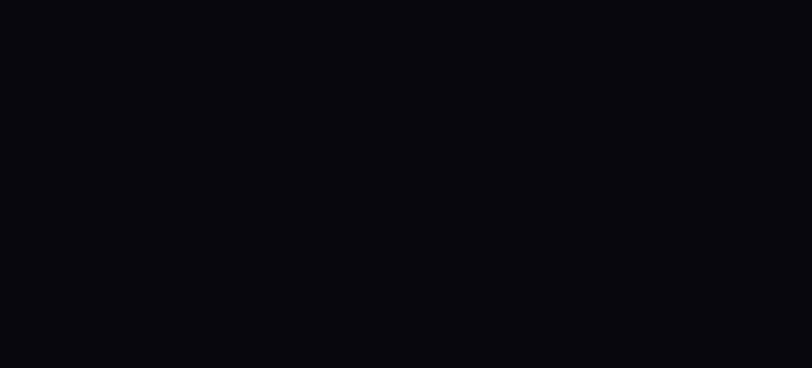
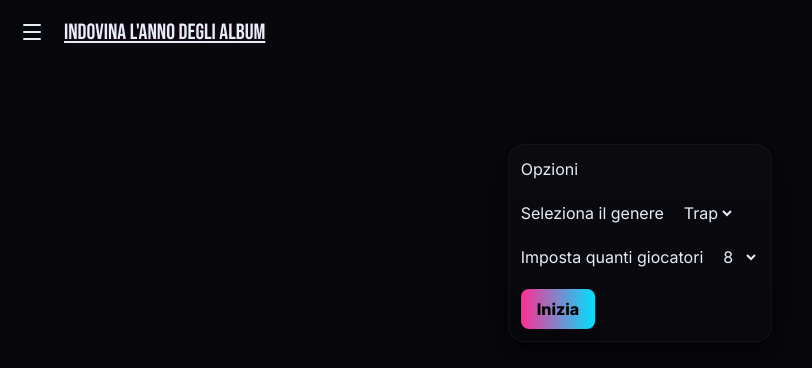
Before and after one commit to NicolasBrazzo/Dark-Polo-Games, a React (Vite) app: page /uwufufu in a window 1280 px wide. Before the commit this address had no page. Shown: the top 368 px of the page, without its empty margins (0-812 px from the left). Built offline with nearby package versions, Linux system fonts and the light colour scheme.

Commit message:
started uwufufu

```diff
--- a/src/App.jsx
+++ b/src/App.jsx
@@ -2,6 +2,7 @@ import { BrowserRouter, Route, Routes } from "react-router-dom";
 import { Home } from "./pages/Home";
 import { IndovinaChiRapper } from "./pages/IndovinaChiRapper";
 import { GuessAlbumYear } from "./pages/GuessAlbumYear";
+import { Uwufufu } from "./pages/Uwufufu";
 
 function App() {
   return (
@@ -11,6 +12,7 @@ function App() {
           <Route path="/" element={<Home/>}/>
           <Route path="/indovinaChiRapper" element={<IndovinaChiRapper/>}/>
           <Route path="/indovinaAlbumAnno" element={<GuessAlbumYear/>}/>
+          <Route path="/uwufufu" element={<Uwufufu/>}/>
         </Routes>
       </BrowserRouter>
     </div>
--- a/src/data/gamesData.js
+++ b/src/data/gamesData.js
@@ -32,4 +32,15 @@ export const GAMES = {
     ],
     disabledButton: false,
   },
+  "uwufufu-trap": {
+    title: "Uwufufu Trap",
+    subtitle:
+      "Crea la tua classifica dei tuoi trapper italiani preferiti lasciandone uno solo",
+    route: "/uwufufu",
+    rules: ["SHOUT"],
+    howTo: [
+      "da inserire"
+    ],
+    disabledButton: true,
+  },
 };
--- a/src/data/rappers.js
+++ b/src/data/rappers.js
@@ -1,7 +1,3 @@
-// Dataset aggiornato: proprietà coerenti con QUESTIONS "oggettive" (true/false).
-// Espanso a 50 rapper/trapper italiani, includendo la nuova generazione
-// Rimossi duplicati (Guè/Gué Pequeno) e aggiunti artisti emergenti
-
 export const RAPPERS = [
   {
     id: 1,
@@ -27,6 +23,7 @@ export const RAPPERS = [
     rapper_singer: true,
     label_indipendente: false,
     voice_distinctive: true,
+    genre: ["rap", "trap", "pop"],
   },
   {
     id: 2,
@@ -52,6 +49,7 @@ export const RAPPERS = [
     rapper_singer: false,
     label_indipendente: false,
     voice_distinctive: true,
+    genre: ["rap"],
   },
   {
     id: 3,
@@ -77,6 +75,7 @@ export const RAPPERS = [
     rapper_singer: false,
     label_indipendente: false,
     voice_distinctive: true,
+    genre: ["trap", "drill", "rap"],
   },
   {
     id: 4,
@@ -102,6 +101,7 @@ export const RAPPERS = [
     rapper_singer: true,
     label_indipendente: true,
     voice_distinctive: false,
+    genre: ["trap", "pop"],
   },
   {
     id: 5,
@@ -127,6 +127,7 @@ export const RAPPERS = [
     rapper_singer: true,
     label_indipendente: false,
     voice_distinctive: true,
+    genre: ["rap", "trap", "pop"],
   },
   {
     id: 6,
@@ -152,6 +153,7 @@ export const RAPPERS = [
     rapper_singer: true,
     label_indipendente: true,
     voice_distinctive: false,
+    genre: ["trap", "pop"],
   },
   {
     id: 7,
@@ -177,6 +179,7 @@ export const RAPPERS = [
     rapper_singer: true,
     label_indipendente: false,
     voice_distinctive: false,
+    genre: ["trap", "pop", "rap"],
   },
   {
     id: 8,
@@ -202,6 +205,7 @@ export const RAPPERS = [
     rapper_singer: true,
     label_indipendente: false,
     voice_distinctive: true,
+    genre: ["trap", "pop"],
   },
   {
     id: 9,
@@ -227,6 +231,7 @@ export const RAPPERS = [
     rapper_singer: true,
     label_indipendente: false,
     voice_distinctive: true,
+    genre: ["trap", "rap", "pop"],
   },
   {
     id: 10,
@@ -252,6 +257,7 @@ export const RAPPERS = [
     rapper_singer: true,
     label_indipendente: false,
     voice_distinctive: true,
+    genre: ["rap", "pop", "trap"],
   },
   {
     id: 11,
@@ -277,6 +283,7 @@ export const RAPPERS = [
     rapper_singer: true,
     label_indipendente: false,
     voice_distinctive: true,
+    genre: ["trap"],
   },
   {
     id: 12,
@@ -302,6 +309,7 @@ export const RAPPERS = [
     rapper_singer: true,
     label_indipendente: false,
     voice_distinctive: true,
+    genre: ["rap", "pop"],
   },
   {
     id: 13,
@@ -327,6 +335,7 @@ export const RAPPERS = [
     rapper_singer: false,
     label_indipendente: false,
     voice_distinctive: true,
+    genre: ["trap", "drill", "rap"],
   },
   {
     id: 14,
@@ -352,6 +361,7 @@ export const RAPPERS = [
     rapper_singer: true,
     label_indipendente: false,
     voice_distinctive: true,
+    genre: ["trap", "rap"],
   },
   {
     id: 15,
@@ -377,6 +387,7 @@ export const RAPPERS = [
     rapper_singer: false,
     label_indipendente: false,
     voice_distinctive: true,
+    genre: ["rap"],
   },
   {
     id: 16,
@@ -402,6 +413,7 @@ export const RAPPERS = [
     rapper_singer: true,
     label_indipendente: true,
     voice_distinctive: false,
+    genre: ["trap", "rap", "pop"],
   },
   {
     id: 17,
@@ -427,6 +439,7 @@ export const RAPPERS = [
     rapper_singer: false,
     label_indipendente: false,
     voice_distinctive: false,
+    genre: ["drill", "trap"],
   },
   {
     id: 18,
@@ -452,6 +465,7 @@ export const RAPPERS = [
     rapper_singer: false,
     label_indipendente: false,
     voice_distinctive: true,
+    genre: ["rap"],
   },
   {
     id: 19,
@@ -477,6 +491,7 @@ export const RAPPERS = [
     rapper_singer: true,
     label_indipendente: false,
     voice_distinctive: true,
+    genre: ["rap", "pop"],
   },
   {
     id: 20,
@@ -502,6 +517,7 @@ export const RAPPERS = [
     rapper_singer: true,
     label_indipendente: true,
     voice_distinctive: false,
+    genre: ["pop", "trap"],
   },
   {
     id: 21,
@@ -527,6 +543,7 @@ export const RAPPERS = [
     rapper_singer: true,
     label_indipendente: false,
     voice_distinctive: true,
+    genre: ["rap", "pop"],
   },
   {
     id: 22,
@@ -552,6 +569,7 @@ export const RAPPERS = [
     rapper_singer: true,
     label_indipendente: false,
     voice_distinctive: true,
+    genre: ["rap"],
   },
   {
     id: 23,
@@ -577,6 +595,7 @@ export const RAPPERS = [
     rapper_singer: false,
     label_indipendente: false,
     voice_distinctive: true,
+    genre: ["rap"],
   },
   {
     id: 24,
@@ -602,6 +621,7 @@ export const RAPPERS = [
     rapper_singer: false,
     label_indipendente: false,
     voice_distinctive: true,
+    genre: ["rap"],
   },
   {
     id: 25,
@@ -627,6 +647,7 @@ export const RAPPERS = [
     rapper_singer: false,
     label_indipendente: false,
     voice_distinctive: true,
+    genre: ["trap", "rap"],
   },
   {
     id: 26,
@@ -652,6 +673,7 @@ export const RAPPERS = [
     rapper_singer: true,
     label_indipendente: false,
     voice_distinctive: true,
+    genre: ["pop", "rap"],
   },
   {
     id: 27,
@@ -677,6 +699,7 @@ export const RAPPERS = [
     rapper_singer: true,
     label_indipendente: false,
     voice_distinctive: false,
+    genre: ["pop", "rap"],
   },
   {
     id: 28,
@@ -702,6 +725,7 @@ export const RAPPERS = [
     rapper_singer: false,
     label_indipendente: false,
     voice_distinctive: true,
+    genre: ["rap"],
   },
   {
     id: 29,
@@ -727,6 +751,7 @@ export const RAPPERS = [
     rapper_singer: false,
     label_indipendente: false,
     voice_distinctive: true,
+    genre: ["rap"],
   },
   {
     id: 30,
@@ -752,6 +777,7 @@ export const RAPPERS = [
     rapper_singer: false,
     label_indipendente: false,
     voice_distinctive: true,
+    genre: ["rap"],
   },
   {
     id: 31,
@@ -777,6 +803,7 @@ export const RAPPERS = [
     rapper_singer: false,
     label_indipendente: false,
     voice_distinctive: true,
+    genre: ["rap"],
   },
   {
     id: 32,
@@ -802,6 +829,7 @@ export const RAPPERS = [
     rapper_singer: false,
     label_indipendente: false,
     voice_distinctive: true,
+    genre: ["rap"],
   },
   {
     id: 33,
@@ -827,6 +855,7 @@ export const RAPPERS = [
     rapper_singer: false,
     label_indipendente: false,
     voice_distinctive: false,
+    genre: ["pop", "rap"],
   },
   {
     id: 34,
@@ -852,6 +881,7 @@ export const RAPPERS = [
     rapper_singer: false,
     label_indipendente: false,
     voice_distinctive: false,
+    genre: ["drill", "trap"],
   },
   {
     id: 35,
@@ -877,6 +907,7 @@ export const RAPPERS = [
     rapper_singer: true,
     label_indipendente: true,
     voice_distinctive: false,
+    genre: ["trap", "pop"],
   },
   {
     id: 36,
@@ -902,6 +933,7 @@ export const RAPPERS = [
     rapper_singer: true,
     label_indipendente: true,
     voice_distinctive: false,
+    genre: ["trap", "pop"],
   },
   {
     id: 37,
@@ -927,6 +959,7 @@ export const RAPPERS = [
     rapper_singer: true,
     label_indipendente: true,
     voice_distinctive: false,
+    genre: ["trap", "rap"],
   },
   {
     id: 38,
@@ -952,6 +985,7 @@ export const RAPPERS = [
     rapper_singer: false,
     label_indipendente: false,
     voice_distinctive: true,
+    genre: ["rap"],
   },
   {
     id: 39,
@@ -977,6 +1011,7 @@ export const RAPPERS = [
     rapper_singer: false,
     label_indipendente: false,
     voice_distinctive: true,
+    genre: ["rap"],
   },
   {
     id: 40,
@@ -1002,6 +1037,7 @@ export const RAPPERS = [
     rapper_singer: true,
     label_indipendente: true,
     voice_distinctive: false,
+    genre: ["trap", "pop"],
   },
   {
     id: 41,
@@ -1027,6 +1063,7 @@ export const RAPPERS = [
     rapper_singer: false,
     label_indipendente: false,
     voice_distinctive: true,
+    genre: ["rap"],
   },
   {
     id: 42,
@@ -1052,6 +1089,7 @@ export const RAPPERS = [
     rapper_singer: true,
     label_indipendente: false,
     voice_distinctive: false,
+    genre: ["trap", "pop"],
   },
   {
     id: 43,
@@ -1077,6 +1115,7 @@ export const RAPPERS = [
     rapper_singer: true,
     label_indipendente: true,
     voice_distinctive: false,
+    genre: ["trap", "pop"],
   },
   {
     id: 44,
@@ -1102,6 +1141,7 @@ export const RAPPERS = [
     rapper_singer: true,
     label_indipendente: false,
     voice_distinctive: true,
+    genre: ["trap", "pop"],
   },
   {
     id: 45,
@@ -1127,6 +1167,7 @@ export const RAPPERS = [
     rapper_singer: true,
     label_indipendente: true,
     voice_distinctive: false,
+    genre: ["trap", "pop"],
   },
   {
     id: 46,
@@ -1152,6 +1193,7 @@ export const RAPPERS = [
     rapper_singer: false,
     label_indipendente: false,
     voice_distinctive: true,
+    genre: ["rap"],
   },
   {
     id: 47,
@@ -1177,6 +1219,7 @@ export const RAPPERS = [
     rapper_singer: false,
     label_indipendente: false,
     voice_distinctive: true,
+    genre: ["rap"],
   },
   {
     id: 48,
@@ -1202,6 +1245,7 @@ export const RAPPERS = [
     rapper_singer: true,
     label_indipendente: false,
     voice_distinctive: true,
+    genre: ["rap", "pop"],
   },
   {
     id: 49,
@@ -1227,6 +1271,7 @@ export const RAPPERS = [
     rapper_singer: true,
     label_indipendente: false,
     voice_distinctive: false,
+    genre: ["trap", "rap", "pop"],
   },
   {
     id: 50,
@@ -1252,8 +1297,9 @@ export const RAPPERS = [
     rapper_singer: false,
     label_indipendente: false,
     voice_distinctive: false,
+    genre: ["trap", "rap"],
   },
-    {
+  {
     id: 51,
     name: "Melons",
     img: "https://i.scdn.co/image/ab6761610000e5eb340ab4af0d5264450904c8d9",
@@ -1277,5 +1323,6 @@ export const RAPPERS = [
     rapper_singer: false,
     label_indipendente: false,
     voice_distinctive: true,
+    genre: ["trap", "rap"],
   },
 ];
--- /dev/null
+++ b/src/pages/Uwufufu.jsx
@@ -0,0 +1,114 @@
+import { Sidebar } from "../components/Sidebar";
+import { useEffect, useMemo, useState } from "react";
+import { RAPPERS } from "../data/rappers";
+
+export const Uwufufu = () => {
+  const [isSidebarOpen, setIsSidebarOpen] = useState(false);
+  const [isGameStarted, setIsGameStarted] = useState(false);
+
+  const [numberElements, setNumberElements] = useState(8);
+  const [genreSelected, setGenreSelected] = useState("trap");
+
+  const [players, setPlayers] = useState([]);
+
+  const [deletedRappers, setDeletedRappers] = useState([]);
+  const [nextPool, setNextPool] = useState([]);
+
+  useEffect(() => {
+    console.log(players);
+  }, [players, nextPool]);
+
+  // helper: Fisher-Yates shuffle in place (ritorna una copia shuffled)
+  const shuffle = (arr) => {
+    const a = [...arr];
+    for (let i = a.length - 1; i > 0; i--) {
+      const j = Math.floor(Math.random() * (i + 1));
+      [a[i], a[j]] = [a[j], a[i]];
+    }
+    return a;
+  };
+
+  const insertPlayer = (number, genre) => {
+    const filtered = RAPPERS.filter(
+      (rapper) => Array.isArray(rapper.genre) && rapper.genre.includes(genre)
+    );
+
+    const shuffled = shuffle(filtered);
+    const take =
+      typeof number === "number" ? shuffled.slice(0, number) : shuffled;
+
+    setPlayers((prev) => [...prev, ...take]);
+  };
+
+  const playerSelected = (rapper) => {
+    setNextPool([...nextPool, rapper]);
+    setPlayers([...players.filter((elem) => elem.id !== rapper.id)]);
+  };
+
+  return (
+    <div>
+      <div className="flex items-center">
+        <Sidebar open={isSidebarOpen} setOpening={setIsSidebarOpen} />
+        <h1 className="neon-subtitle underline">Indovina l'anno degli album</h1>
+      </div>
+      <div className="flex justify-center items-center mt-20">
+        {!isGameStarted ? (
+          <div className="card flex flex-col gap-5">
+            <h1>Opzioni</h1>
+            <div className="flex gap-4">
+              <label htmlFor="genre">Seleziona il genere</label>
+              <select
+                name="genre"
+                id="genre"
+                value={genreSelected}
+                onChange={(e) => setGenreSelected(e.currentTarget.value)}
+              >
+                <option value="trap">Trap</option>
+                <option value="rap">Rap</option>
+                <option value="pop">Pop</option>
+                <option value="drill">Drill</option>
+              </select>
+            </div>
+
+            <div className="flex gap-4">
+              <label htmlFor="numberSelected">Imposta quanti giocatori</label>
+              <select
+                name="numberSelected"
+                id="numberSelected
+              "
+                value={numberElements}
+                onChange={(e) => setNumberElements(e.currentTarget.value)}
+              >
+                <option value="8">8</option>
+                <option value="16">16</option>
+                <option value="32">32</option>
+              </select>
+            </div>
+            <div>
+              <button
+                className="btn-primary"
+                onClick={() => {
+                  insertPlayer(numberElements, genreSelected);
+                  setIsGameStarted(true);
+                }}
+              >
+                Inizia
+              </button>
+            </div>
+          </div>
+        ) : (
+          <div className="card">
+            <div className="flex items-center justify-center gap-3">
+              {players.slice(0, 2).map((elem, key) => (
+                <div key={key} onClick={() => playerSelected(elem)}>
+                  <h1>{elem.name}</h1>
+                  <img src={elem.img} alt="" className="w-[200px]" />
+                </div>
+              ))}
+            </div>
+          </div>
+        )}
+      </div>
+    </div>
+  );
+};
```
Also changed, not shown: src/components/Sidebar.jsx (+69 -9 lines), src/pages/Home.jsx (+22 -7 lines).
